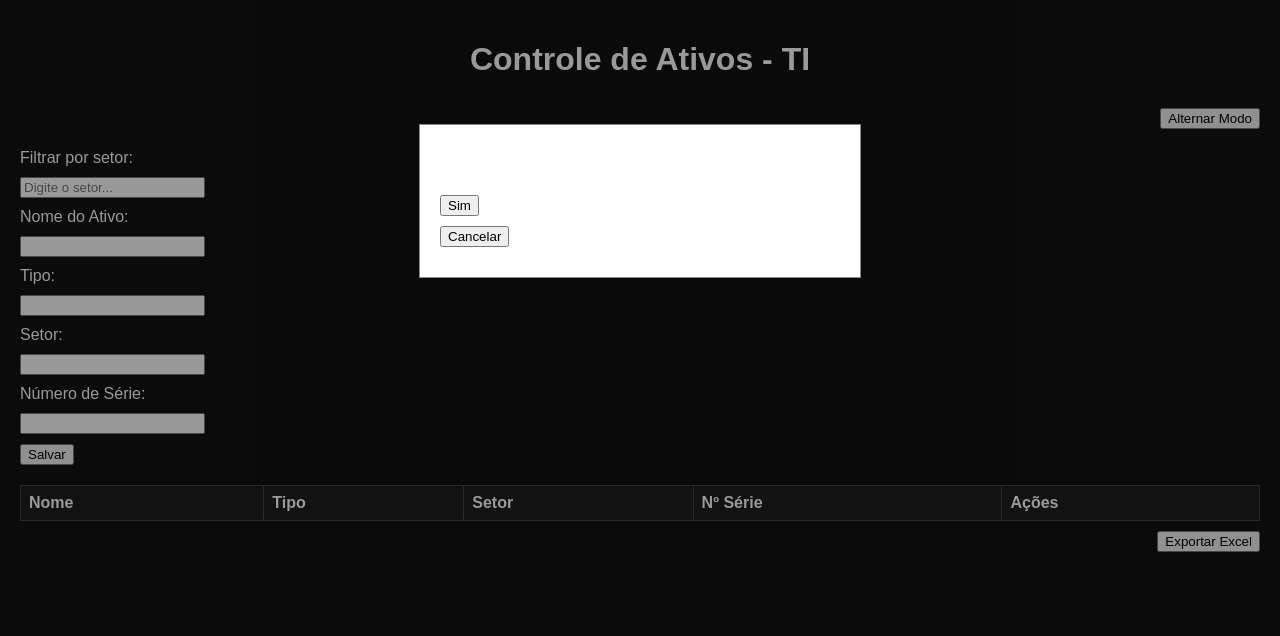
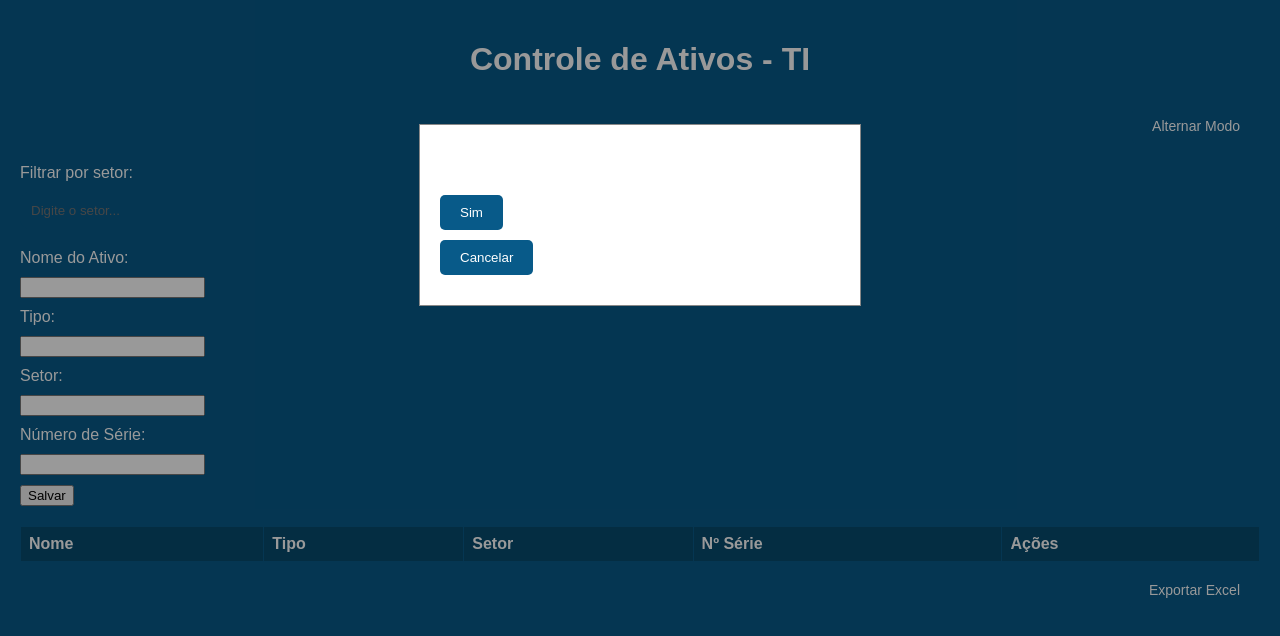
Before and after one commit to ArthurBurlet/controle-ativos-ti, a plain HTML site: page index.html in a window 1280 px wide. Both pictures are taken after a click on the button "Exportar Excel". Drawn offline with Linux system fonts and the light colour scheme.

Commit message:
Update colors

```diff
--- a/index.html
+++ b/index.html
@@ -7,15 +7,15 @@
   <style>
     body {
       font-family: Arial, sans-serif;
-      background-color: #121212;
-      color: #ffffff;
+      background-color: #085a89; /* Azul */
+      color: #ffffff; /* Branco */
       margin: 0;
       padding: 20px;
       transition: background-color 0.3s, color 0.3s;
     }
     .light-mode {
-      background-color: #ffffff;
-      color: #000000;
+      background-color: #ffffff; /* Branco */
+      color: #085a89; /* Azul */
     }
     h1 {
       text-align: center;
@@ -27,7 +27,16 @@
       gap: 10px;
     }
     .buttons-container button {
-      margin-top: 10px;
+      background-color: #085a89;
+      color: #ffffff;
+      border: none;
+      padding: 10px 20px;
+      cursor: pointer;
+      border-radius: 5px;
+      font-size: 14px;
+    }
+    .buttons-container button:hover {
+      background-color: #064a6e;
     }
     label, input, select, button {
       display: block;
@@ -37,14 +46,15 @@
       width: 100%;
       border-collapse: collapse;
       margin-top: 20px;
+      border: 1px solid #085a89;
     }
     th, td {
-      border: 1px solid #444;
+      border: 1px solid #085a89;
       padding: 8px;
       text-align: left;
     }
     th {
-      background-color: #1e1e1e;
+      background-color: #064a6e;
     }
     .actions-cell {
       display: flex;
@@ -67,7 +77,7 @@
       padding-top: 60px;
     }
     .modal-content {
-      background-color: #fff;
+      background-color: #ffffff;
       margin: 5% auto;
       padding: 20px;
       border: 1px solid #888;
@@ -77,6 +87,26 @@
     }
     .modal-content button {
       margin-top: 10px;
+      background-color: #085a89;
+      color: #ffffff;
+      border: none;
+      padding: 10px 20px;
+      cursor: pointer;
+      border-radius: 5px;
+    }
+    .modal-content button:hover {
+      background-color: #064a6e;
+    }
+
+    /* Estilo para o filtro */
+    #filtro {
+      width: 100%;
+      padding: 10px;
+      margin-bottom: 20px;
+      border-radius: 8px;
+      border: 1px solid #085a89;
+      background-color: #085a89;
+      color: #fff;
     }
   </style>
 </head>
@@ -87,6 +117,7 @@
     <button onclick="alternarModo()">Alternar Modo</button>
   </div>
 
+  <!-- Campo de filtro agora está diretamente acima da tabela -->
   <div>
     <label for="filtro">Filtrar por setor:</label>
     <input type="text" id="filtro" placeholder="Digite o setor...">
```
